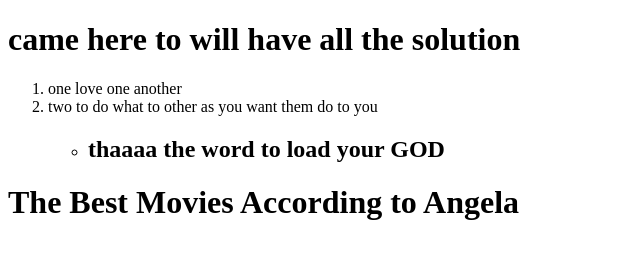
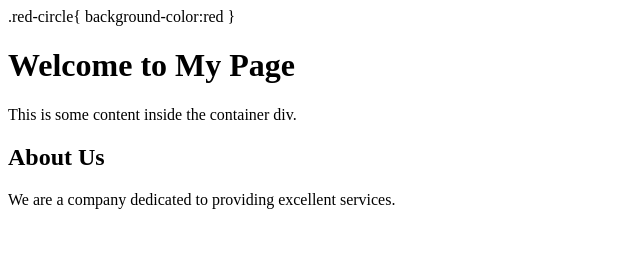
Before and after one commit to stallone673/html.portfolio, a plain HTML site: page solution.html in a window 1280 px wide. Shown: the whole page, without its empty margins (0-640 px from the left). Drawn offline with Linux system fonts and the light colour scheme.

Commit message:
Add files via upload

```diff
--- a/solution.html
+++ b/solution.html
@@ -1,24 +1,27 @@
-<!-- Scroll down for a sample solution -->
+<!DOCTYPE html>
+<html>
+<head>
+<title>Div Example</title>
+</style>
 
-<!DOCTYPE html>
-<html lang="en">
-<head>
-    <meta charset="UTF-8">
+.red-circle{
+ background-color:red
 
-    <title>about this wepsite</title>
+
+}
+</style>
 </head>
 <body>
-    <h1>came here to will have all the solution</h1>
-    <ol>
-        <li>one love one another</li>
-        <li>two to do what to other as you want them do to you</li>
-    <ul>
-        <li><h2>thaaaa the word to load your GOD</h2></li>
-    </ul>
-    </ol>
+
+  <div class="container">
+    <h1>Welcome to My Page</h1>
+    <p>This is some content inside the container div.</p>
+
+    <div>
+      <h2>About Us</h2>
+      <p>We are a company dedicated to providing excellent services.</p>
+    </div>
+  </div>
+
 </body>
 </html>
-
-
-
-<h1>The Best Movies According to Angela</h1>
```
